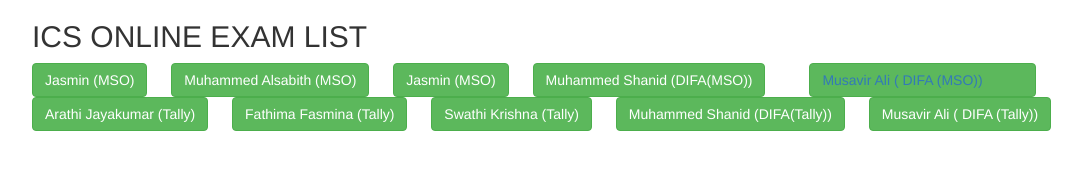
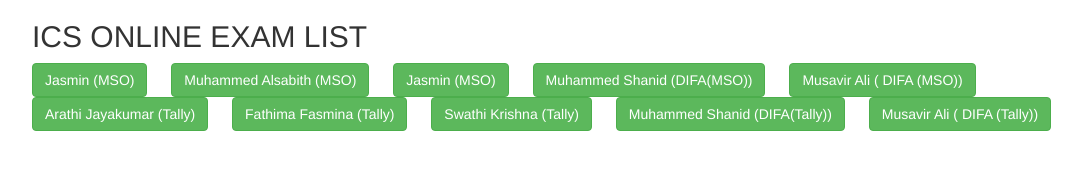
Before and after one commit to icsindia/ics, a plain HTML site: page index.html in a window 1280 px wide. Shown: the whole page, without its empty margins (38-1120 px from the left). Drawn offline with nearby package versions, Linux system fonts and the light colour scheme.

Commit message:
Update index.html

```diff
--- a/index.html
+++ b/index.html
@@ -22,7 +22,7 @@
     <a href="https://quizzory.in/id/61879450840b910f121bb87c"><button type="button" class="btn btn-success">Muhammed Alsabith (MSO)</button></a>
     <a href="https://quizzory.in/id/61879450840b910f121bb87c"><button type="button" class="btn btn-success">Jasmin (MSO)</button></a>
     <a href="https://quizzory.in/id/61879450840b910f121bb87c"><button type="button" class="btn btn-success">Muhammed Shanid (DIFA(MSO))</button></a>
-    <a href="https://quizzory.in/id/61879450840b910f121bb87c"><button type="button" class="btn btn-success">Musavir Ali ( DIFA (MSO))</a>
+    <a href="https://quizzory.in/id/61879450840b910f121bb87c"><button type="button" class="btn btn-success">Musavir Ali ( DIFA (MSO))</button></a>
     <a href="https://quizzory.in/id/61aa5c5c6aab550e80806e46"><button type="button" class="btn btn-success">Arathi Jayakumar (Tally)</button></a>
     <a href="https://quizzory.in/id/61aa5c5c6aab550e80806e46"><button type="button" class="btn btn-success">Fathima Fasmina (Tally)</button></a>
     <a href="https://quizzory.in/id/61aa5c5c6aab550e80806e46"><button type="button" class="btn btn-success">Swathi Krishna (Tally)</button></a>
```
